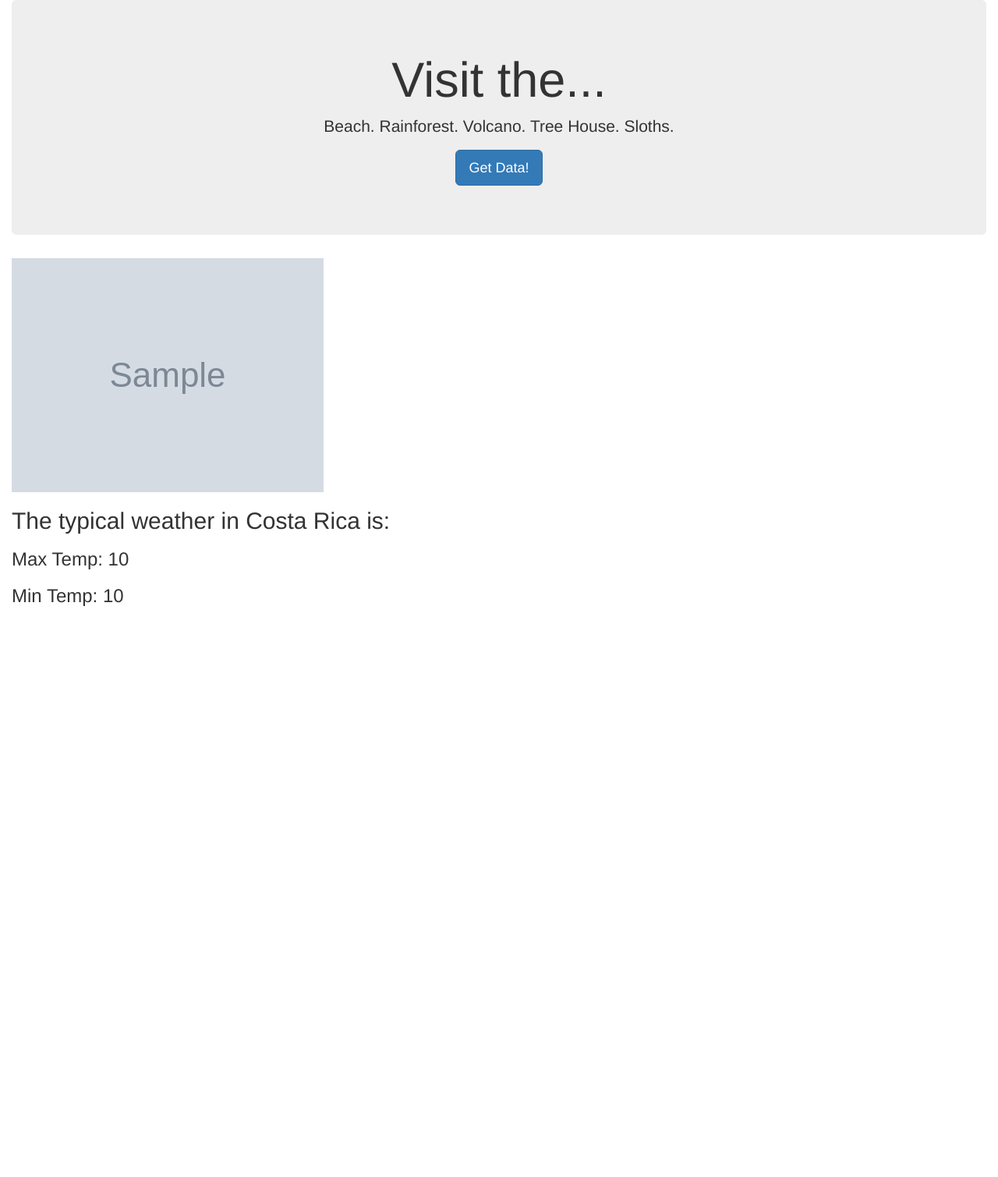
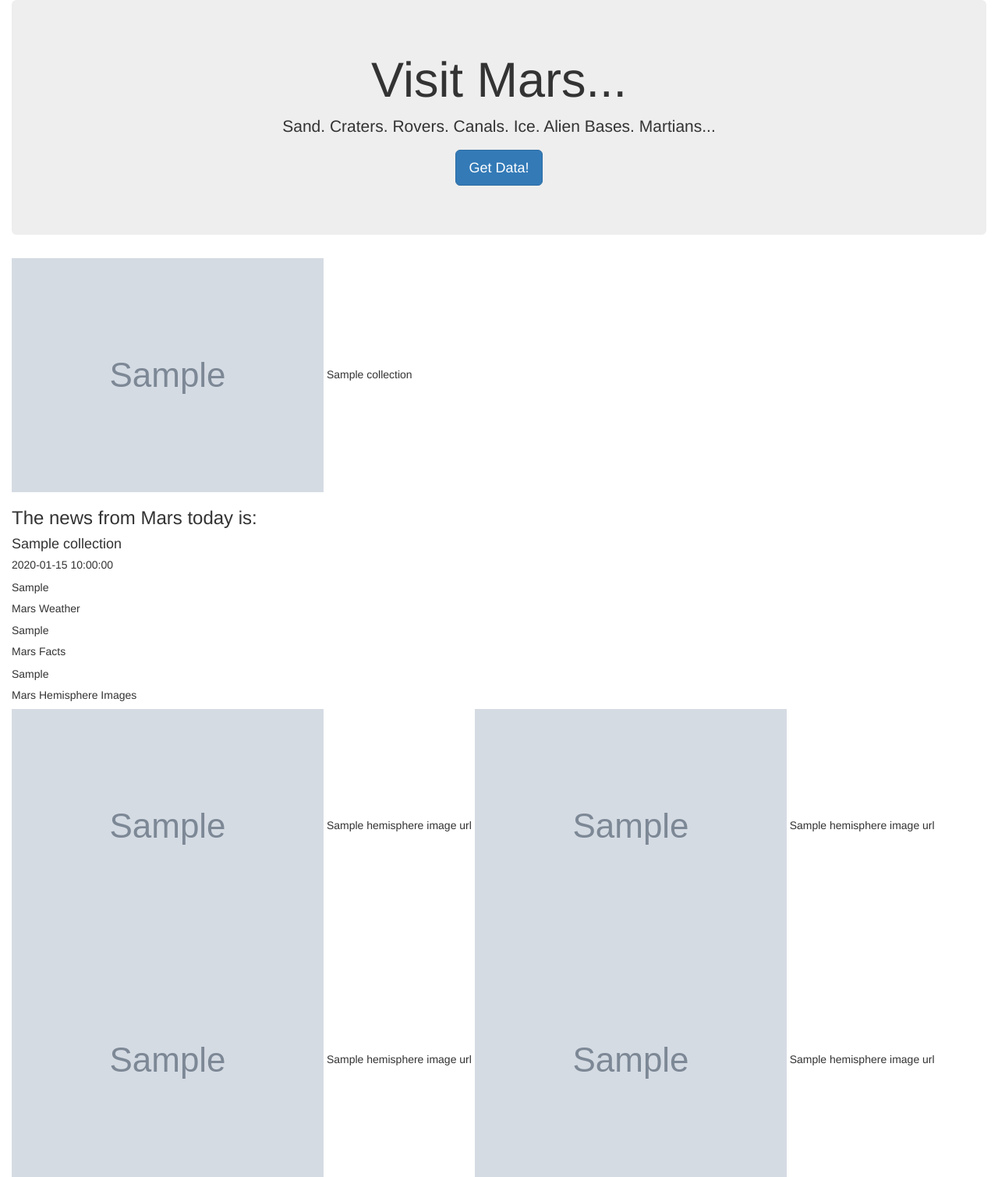
Before and after one commit to JimCDabc/web-scraping-challenge, a Flask app: page / in a window 1280 px wide. Shown: the whole page at 78% size. Before the commit the page ends 777 px from the top, so only its background shows below. Run offline with Flask 2, Linux system fonts and the light colour scheme; grey boxes marked "Sample" are stand-in pictures; a database or web service that is not in the repository returns one stand-in record (values such as "Sample title"); some libraries are stand-ins or nearby versions.

Commit message:
all scrapes, mongodb, + initial render complete.  Need to structure HTML

```diff
--- a/Missions_to_Mars/app.py
+++ b/Missions_to_Mars/app.py
@@ -1,12 +1,13 @@
 from flask import Flask, render_template, redirect
 from flask_pymongo import PyMongo
-import scrape_costa
+
+import scrape_mars
 
 # Create an instance of Flask
 app = Flask(__name__)
 
 # Use PyMongo to establish Mongo connection
-mongo = PyMongo(app, uri="mongodb://localhost:27017/weather_app")
+mongo = PyMongo(app, uri="mongodb://localhost:27017/mission2mars_app")
 
 
 # Route to render index.html template using data from Mongo
@@ -14,10 +15,12 @@ mongo = PyMongo(app, uri="mongodb://localhost:27017/weather_app")
 def home():
 
     # Find one record of data from the mongo database
-    destination_data = mongo.db.collection.find_one()
+    mars_data = mongo.db.collection.find_one()
+
+    print(mars_data)
 
     # Return template and data
-    return render_template("index.html", vacation=destination_data)
+    return render_template("index.html", mars=mars_data)
 
 
 # Route that will trigger the scrape function
@@ -25,10 +28,10 @@ def home():
 def scrape():
 
     # Run the scrape function
-    costa_data = scrape_costa.scrape_info()
+    mars_data = scrape_mars.scrapeMarsInfo()
 
     # Update the Mongo database using update and upsert=True
-    mongo.db.collection.update({}, costa_data, upsert=True)
+    mongo.db.collection.update({}, mars_data, upsert=True)
 
     # Redirect back to home page
     return redirect("/")
--- a/Missions_to_Mars/templates/index.html
+++ b/Missions_to_Mars/templates/index.html
@@ -5,21 +5,49 @@
   <meta charset="UTF-8">
   <meta name="viewport" content="width=device-width, initial-scale=1.0">
   <meta http-equiv="X-UA-Compatible" content="ie=edge">
-  <title>Costa Rica Weather</title>
+  <title>Missions to Mars</title>
   <link rel="stylesheet" href="https://maxcdn.bootstrapcdn.com/bootstrap/3.3.7/css/bootstrap.min.css">
 </head>
 
 <body>
   <div class="container-fluid">
     <div class="jumbotron text-center">
-      <h1>Visit the...</h1>
-      <p>Beach. Rainforest. Volcano. Tree House. Sloths.</p>
+      <h1>Visit Mars...</h1>
+      <p>Sand. Craters. Rovers. Canals. Ice. Alien Bases. Martians...</p>
       <p><a class="btn btn-primary btn-lg" href="/scrape" role="button">Get Data!</a></p>
     </div>
-    <img src="{{ vacation.sloth_img }}" alt="Sloth">
-    <h2>The typical weather in Costa Rica is:</h2>
-    <h3>Max Temp: {{ vacation.max_temp }}</h3>
-    <h3>Min Temp: {{ vacation.min_temp }}</h3>
+    <img src="{{ mars.featured_image_url }}" alt="{{ mars.featured_image_title}}">
+    {{ mars.featured_image_title}}
+    </img>
+
+    <h3>The news from Mars today is:</h3>
+    <h4>{{ mars.news_title }}</h4>
+    <h5>{{ mars.news_date }}</h3>
+    <p>{{ mars.news_p }}</p>
+
+    <h5>Mars Weather</h5>
+    <p>{{ mars.mars_weather }}</p>
+
+    <h5>Mars Facts</h5>
+    {{ mars.html_factsTable | safe }}
+
+    <h5>Mars Hemisphere Images</h5>
+    <img src="{{ mars.hemisphere_image_urls[0].url }}" alt="{{ mars.hemisphere_image_urls[0].title }}">
+    {{ mars.hemisphere_image_urls[0].title }}
+    </img>
+
+    <img src="{{ mars.hemisphere_image_urls[0].url }}" alt="{{ mars.hemisphere_image_urls[0].title }}">
+    {{ mars.hemisphere_image_urls[1].title }}
+    </img>
+
+    <img src="{{ mars.hemisphere_image_urls[0].url }}" alt="{{ mars.hemisphere_image_urls[0].title }}">
+    {{ mars.hemisphere_image_urls[2].title }}
+    </img>
+
+    <img src="{{ mars.hemisphere_image_urls[0].url }}" alt="{{ mars.hemisphere_image_urls[0].title }}">
+    {{ mars.hemisphere_image_urls[3].title }}
+    </img>
+
   </div>
   </div>
 </body>
```
Also changed, not shown: Missions_to_Mars/scrape_mars.py (+11 -6 lines), 1 other file.
